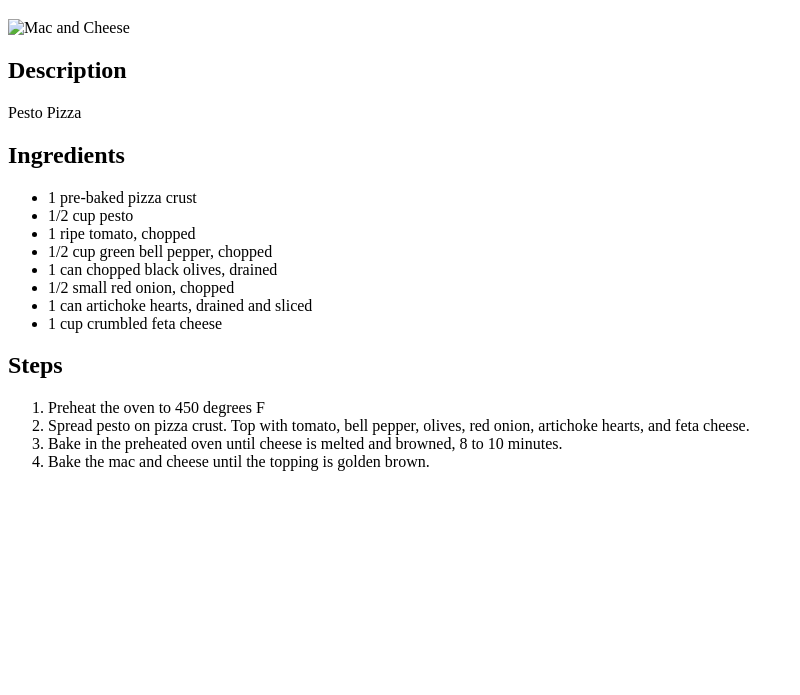
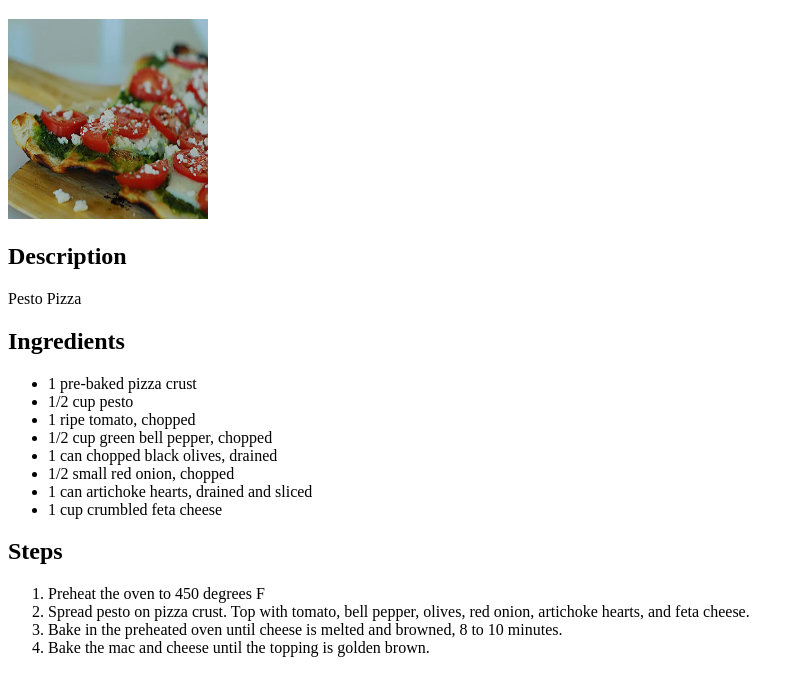
Before and after one commit to Shyyguy91/odin-recipes, a plain HTML site: page recipes/pizza.html in a window 1280 px wide. Shown: the part 61-756 px from the top of the page, without its empty margins (0-800 px from the left). Drawn offline with Linux system fonts and the light colour scheme.

Commit message:
Added additional code so that pizza image will load.

```diff
--- a/recipes/pizza.html
+++ b/recipes/pizza.html
@@ -7,7 +7,7 @@
 </head>
 <body>
     <h1>Pizza</h1>
-    <img src="./images/Pizza.jpg" width="200" height="200" alt="Mac and Cheese">
+    <img src="../images/Pizza.jpg" width="200" height="200" alt="Pizza">
     <h2>Description</h2>
     <p>Pesto Pizza</p>
     <h2>Ingredients</h2>
```
